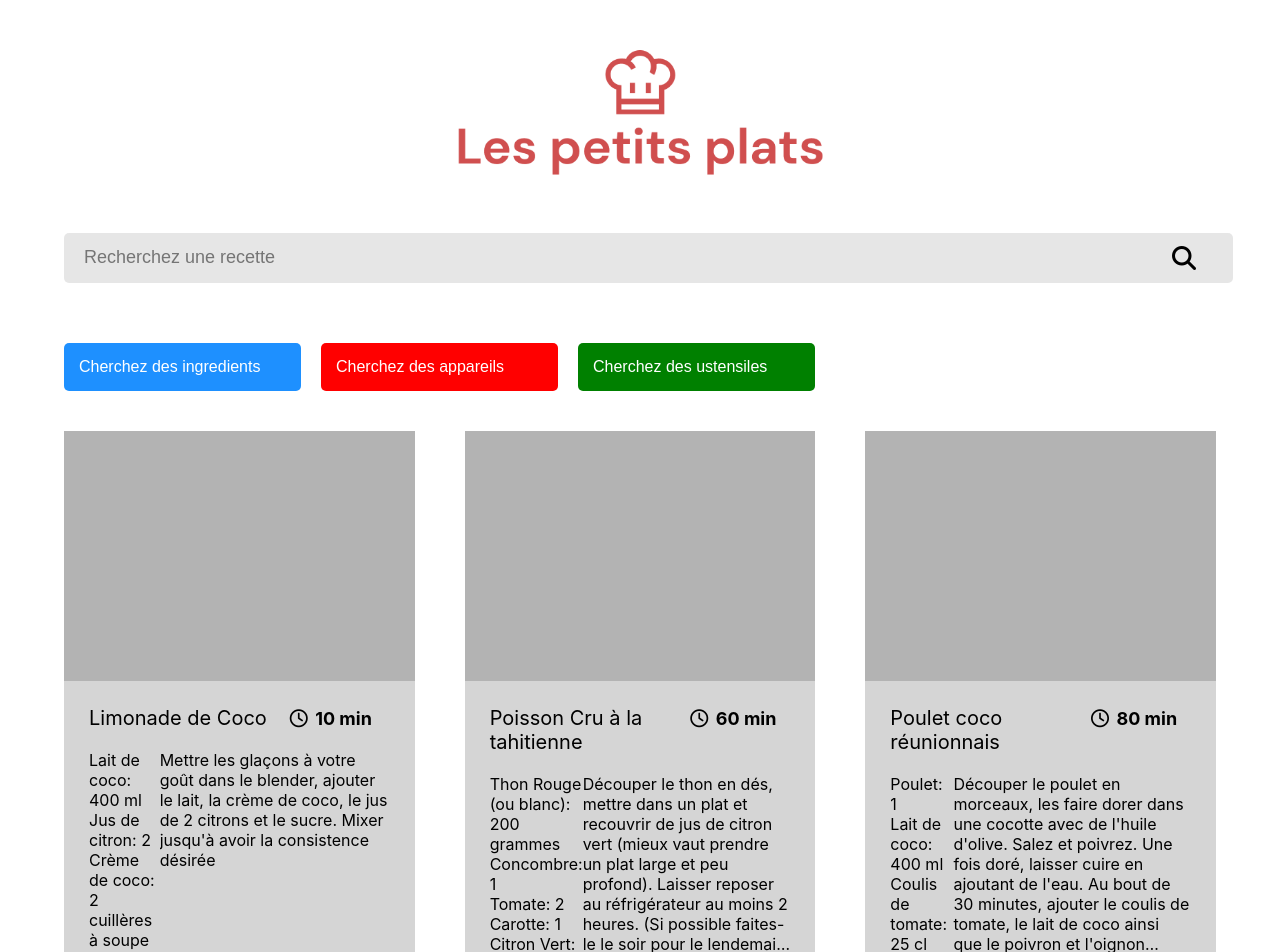
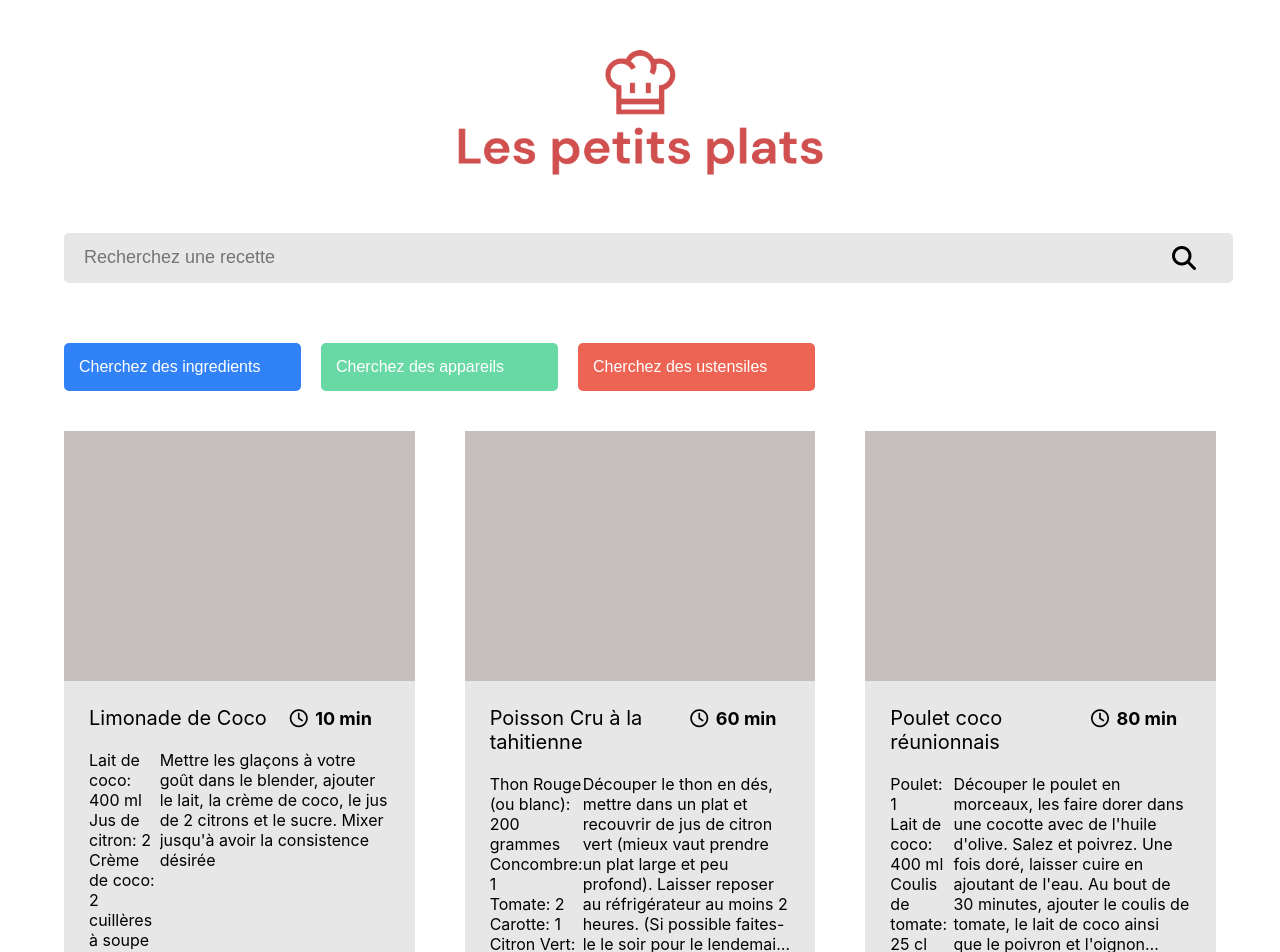
Before and after one commit to LoicQueval/P7-Algorithme_de_recherche_JavaScript, a React (Create React App) app in the folder les-petits-plats/: page / in a window 1280 px wide. Shown: the top 952 px of the page. Built offline with nearby package versions, Linux system fonts and the light colour scheme.

Commit message:
use right reference for tags color

```diff
--- a/les-petits-plats/src/App.jsx
+++ b/les-petits-plats/src/App.jsx
@@ -82,10 +82,10 @@ const App = () => {
                             color="blue"/>
                 <SearchTags tags={allAppliances} updateTagsQuery={updateAppliancesQuery}
                             placeholderName="Cherchez des appareils"
-                            color="red"/>
+                            color="green"/>
                 <SearchTags tags={allUstensils} updateTagsQuery={updateUtensilsQuery}
                             placeholderName="Cherchez des ustensiles"
-                            color="green"/>
+                            color="red"/>
             </div>
             <Receipts data={data}/>
         </>
--- a/les-petits-plats/src/components/receipts/receipts.css
+++ b/les-petits-plats/src/components/receipts/receipts.css
@@ -5,11 +5,11 @@ section {
   gap: 50px;
 }
 section article .image {
-  background-color: rgba(128, 128, 128, 0.6);
+  background: #C7BEBE;
   height: 250px;
 }
 section article .card {
-  background-color: rgba(128, 128, 128, 0.3333333333);
+  background: #E7E7E7;
   height: 250px;
   padding: 25px;
 }
--- a/les-petits-plats/src/components/receipts/receipts.scss
+++ b/les-petits-plats/src/components/receipts/receipts.scss
@@ -6,12 +6,12 @@ section {
 
   article {
     .image {
-      background-color: #80808099;
+      background: #C7BEBE;
       height: 250px;
     }
 
     .card {
-      background-color: #80808055;
+      background: #E7E7E7;
       height: 250px;
       padding: 25px;
 
--- a/les-petits-plats/src/components/search-bar/search-bar.css
+++ b/les-petits-plats/src/components/search-bar/search-bar.css
@@ -8,7 +8,7 @@
   margin-top: 25px;
   padding: 0 20px;
   font-size: large;
-  background-color: rgba(128, 128, 128, 0.2);
+  background: #E7E7E7;
   border: none;
   border-radius: 5px;
   width: 98%;
--- a/les-petits-plats/src/components/search-bar/search-bar.scss
+++ b/les-petits-plats/src/components/search-bar/search-bar.scss
@@ -8,7 +8,7 @@
     margin-top: 25px;
     padding: 0 20px;
     font-size: large;
-    background-color: #80808033;
+    background: #E7E7E7;
     border: none;
     border-radius: 5px;
     width: 98%;
--- a/les-petits-plats/src/components/search-tags/search-tags.css
+++ b/les-petits-plats/src/components/search-tags/search-tags.css
@@ -35,7 +35,7 @@ div #search-tags div button:hover {
 }
 
 .blue {
-  background-color: #1E90FF;
+  background: #3282F7;
   color: white;
 }
 .blue::placeholder {
@@ -44,7 +44,7 @@ div #search-tags div button:hover {
 }
 
 .red {
-  background-color: red;
+  background: #ED6454;
   color: white;
 }
 .red::placeholder {
@@ -53,7 +53,7 @@ div #search-tags div button:hover {
 }
 
 .green {
-  background-color: green;
+  background: #68D9A4;
   color: white;
 }
 .green::placeholder {
--- a/les-petits-plats/src/components/search-tags/search-tags.scss
+++ b/les-petits-plats/src/components/search-tags/search-tags.scss
@@ -45,7 +45,7 @@ div {
 }
 
 .blue {
-  background-color: #1E90FF;
+  background: #3282F7;
   color: white;
 
   &::placeholder {
@@ -55,7 +55,7 @@ div {
 }
 
 .red {
-  background-color: red;
+  background: #ED6454;
   color: white;
 
   &::placeholder {
@@ -65,7 +65,7 @@ div {
 }
 
 .green {
-  background-color: green;
+  background: #68D9A4;
   color: white;
 
   &::placeholder {
```
